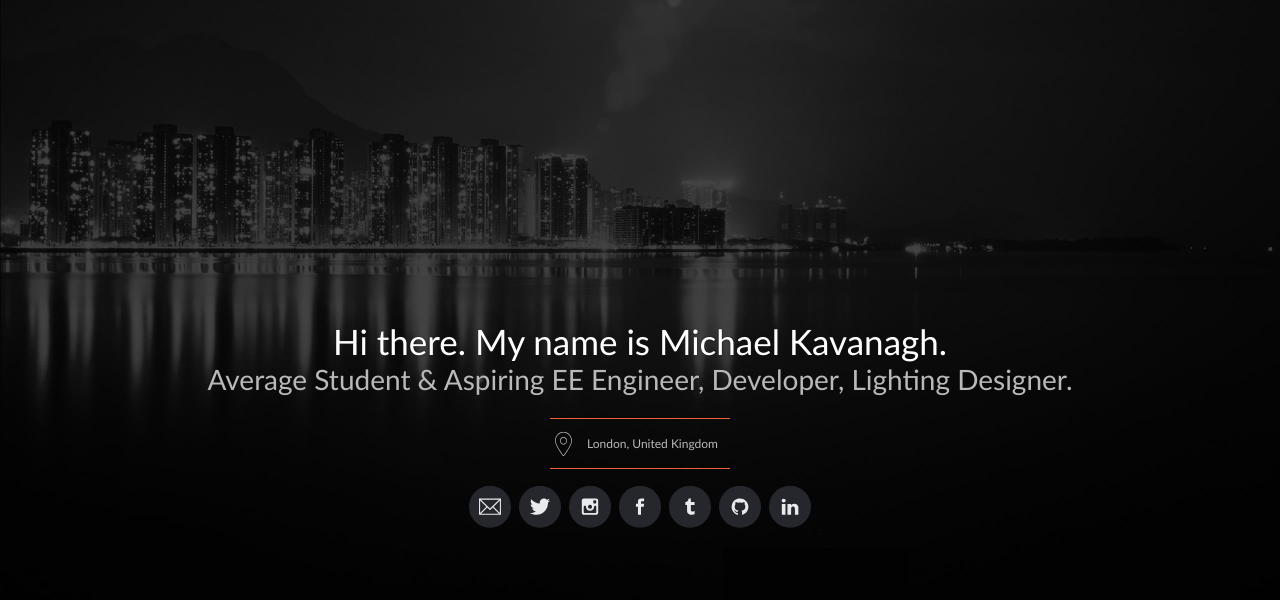
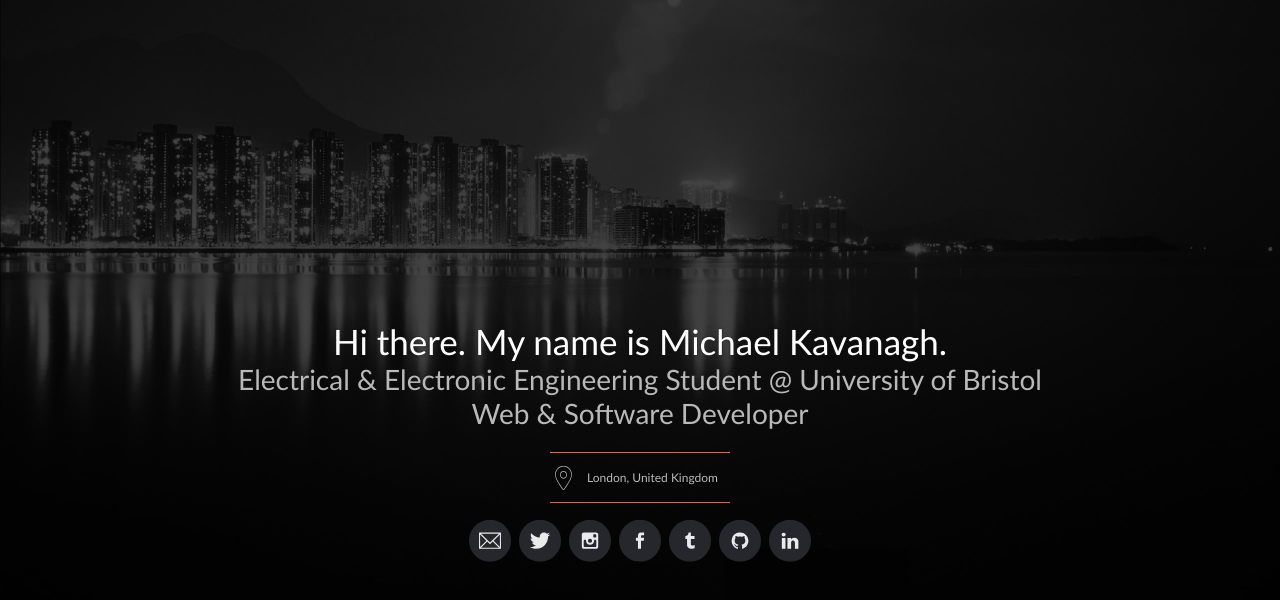
Before and after one commit to MichaelKavanagh/MichaelKavanagh.github.io, a plain HTML site: page index.html in a window 1280 px wide. Drawn offline with Linux system fonts and the light colour scheme; a web font is replaced by a local one.

Commit message:
Update description

```diff
--- a/index.html
+++ b/index.html
@@ -21,7 +21,7 @@
         <section id="home">
         	<div class="homecontainer animated fadeInDown">
             	<div class="mynameis">Hi there. My name is Michael Kavanagh.</div>
-            	<div class="ido">Average Student &amp; Aspiring EE Engineer, Developer, Lighting Designer.</div>
+            	<div class="ido">Electrical &amp; Electronic Engineering Student &#64; University of Bristol<br>Web &amp; Software Developer</div>
                 <div class="divide"></div>
                 <div class="location icon-location">London, United Kingdom</div>
                 <div class="divide"></div>
```
